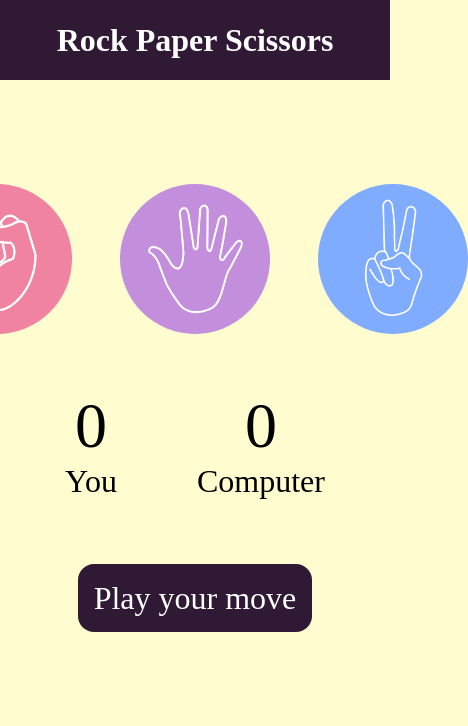
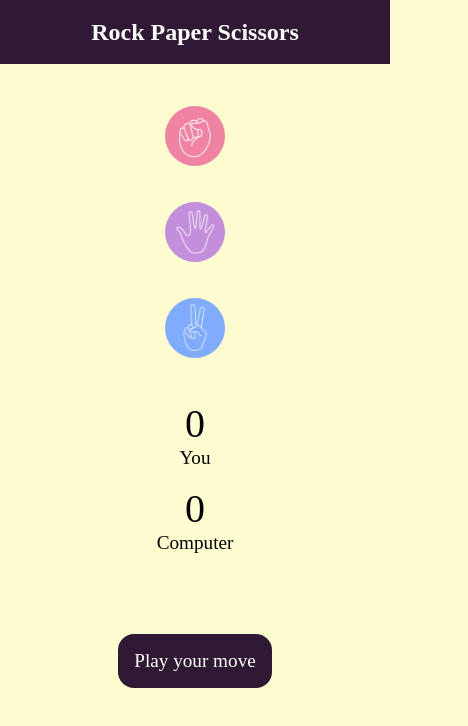
Before and after one commit to ayan0510/rock-paper-scissors, a plain HTML site: page index.html in a window 390 px wide. Shown: the whole page, 468 px wide, since content can reach past the window. Drawn offline with Linux system fonts and the light colour scheme.

Commit message:
updated responsiveness

```diff
--- a/style.css
+++ b/style.css
@@ -1,69 +1,137 @@
-*{
+* {
     margin: 0;
     padding: 0;
+    box-sizing: border-box;
     text-align: center;
     background-color: #FFFDD0;
 }
 
-h1{
+h1 {
     background-color: #301934;
     color: #fff;
     height: 5rem;
     line-height: 5rem;
+    padding: 0 1rem;
 }
 
-.choice{
-    height:165px;
-    width: 165px;
+.choices {
+    display: flex;
+    flex-wrap: wrap;
+    justify-content: center;
+    align-items: center;
+    gap: 2rem;
+    margin-top: 4rem;
+    padding: 0 1rem;
+}
+
+.choice {
+    height: 150px;
+    width: 150px;
     border-radius: 50%;
     display: flex;
     justify-content: center;
     align-items: center;
 }
 
-.choice:hover{
+.choice:hover {
     cursor: pointer;
     background-color: #301934;
 }
 
-img{
-    height: 150px;
-    width: 150px;
+img {
+    height: 130px;
+    width: 130px;
     object-fit: cover;
     border-radius: 50%;
 }
 
-.choices{
+.score-board {
     display: flex;
+    flex-wrap: wrap;
     justify-content: center;
     align-items: center;
+    font-size: 1.5rem;
+    margin-top: 2rem;
     gap: 3rem;
-    margin-top: 6rem;
 }
 
-.score-board{
-    display: flex;
-    justify-content: center;
-    align-items: center;
-    font-size: 2rem;
-    margin-top: 3rem;
-    gap: 5rem;
+#user-score, #comp-score {
+    font-size: 3rem;
 }
 
-#user-score, #comp-score{
-    font-size: 4rem;
+.msg-container {
+    margin-top: 3rem;
+    padding: 0 1rem;
 }
 
-.msg-container{
-    margin-top: 5rem;
+#msg {
+    margin-top: 3rem;
+    background-color: #301934;
+    color: #fff;
+    font-size: 1.5rem;
+    display: inline-block;
+    padding: 1rem;
+    border-radius: 1rem;
+    max-width: 100%;
+    word-wrap: break-word;
 }
 
-#msg{
-    margin-top: 5rem;
-    background-color: #301934;
-    color: #fff;
-    font-size: 2rem;
-    display: inline;
-    padding: 1rem;
-    border-radius: 1rem;
+/* Responsive Breakpoints */
+@media screen and (max-width: 768px) {
+    h1 {
+        height: 4rem;
+        line-height: 4rem;
+        font-size: 1.5rem;
+    }
+
+    .choices {
+        gap: 1rem;
+        margin-top: 2rem;
+    }
+
+    .choice {
+        height: 100px;
+        width: 100px;
+    }
+
+    img {
+        height: 80px;
+        width: 80px;
+    }
+
+    .score-board {
+        font-size: 1.2rem;
+        gap: 2rem;
+    }
+
+    #user-score, #comp-score {
+        font-size: 2.5rem;
+    }
+
+    #msg {
+        font-size: 1.2rem;
+        margin-top: 2rem;
+    }
 }
+
+@media screen and (max-width: 480px) {
+    .choices {
+        flex-direction: column;
+        gap: 1rem;
+    }
+
+    .choice {
+        height: 80px;
+        width: 80px;
+    }
+
+    img {
+        height: 60px;
+        width: 60px;
+    }
+
+    .score-board {
+        flex-direction: column;
+        gap: 1rem;
+    }
+}
```
